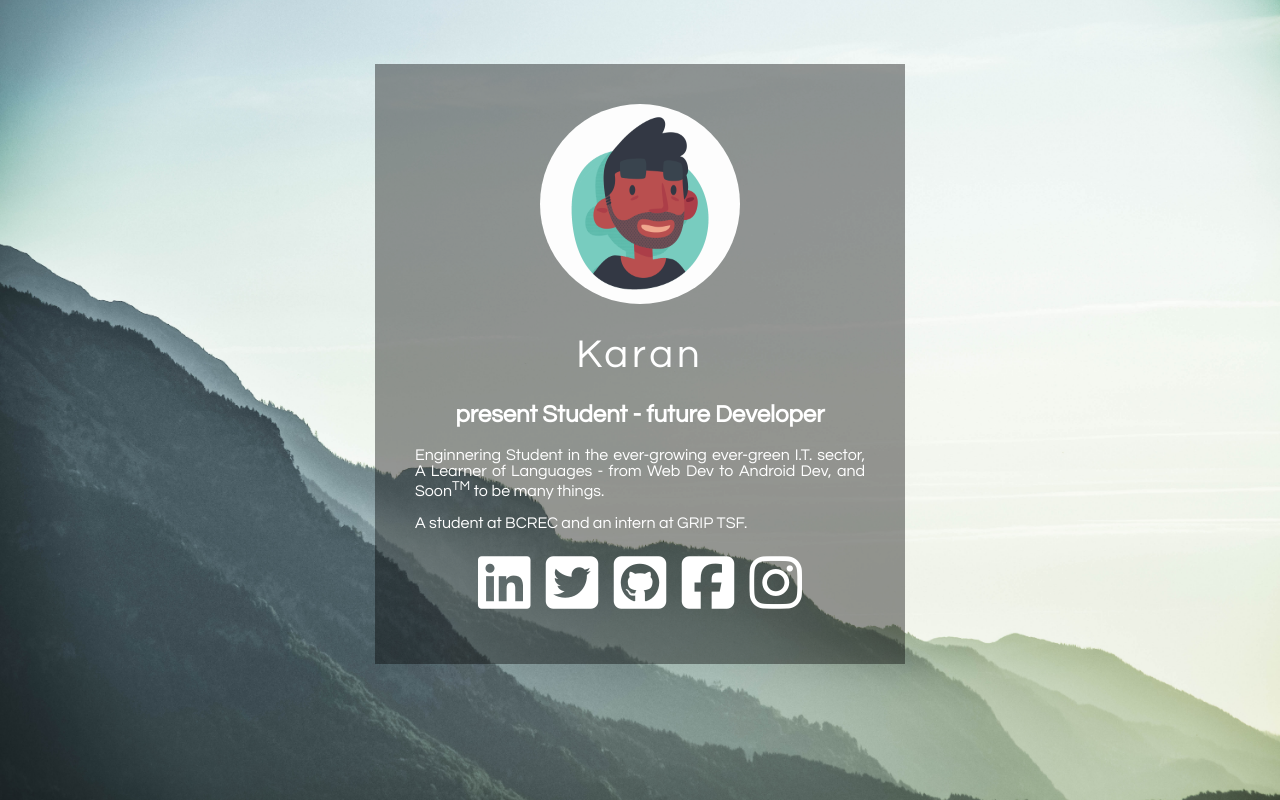
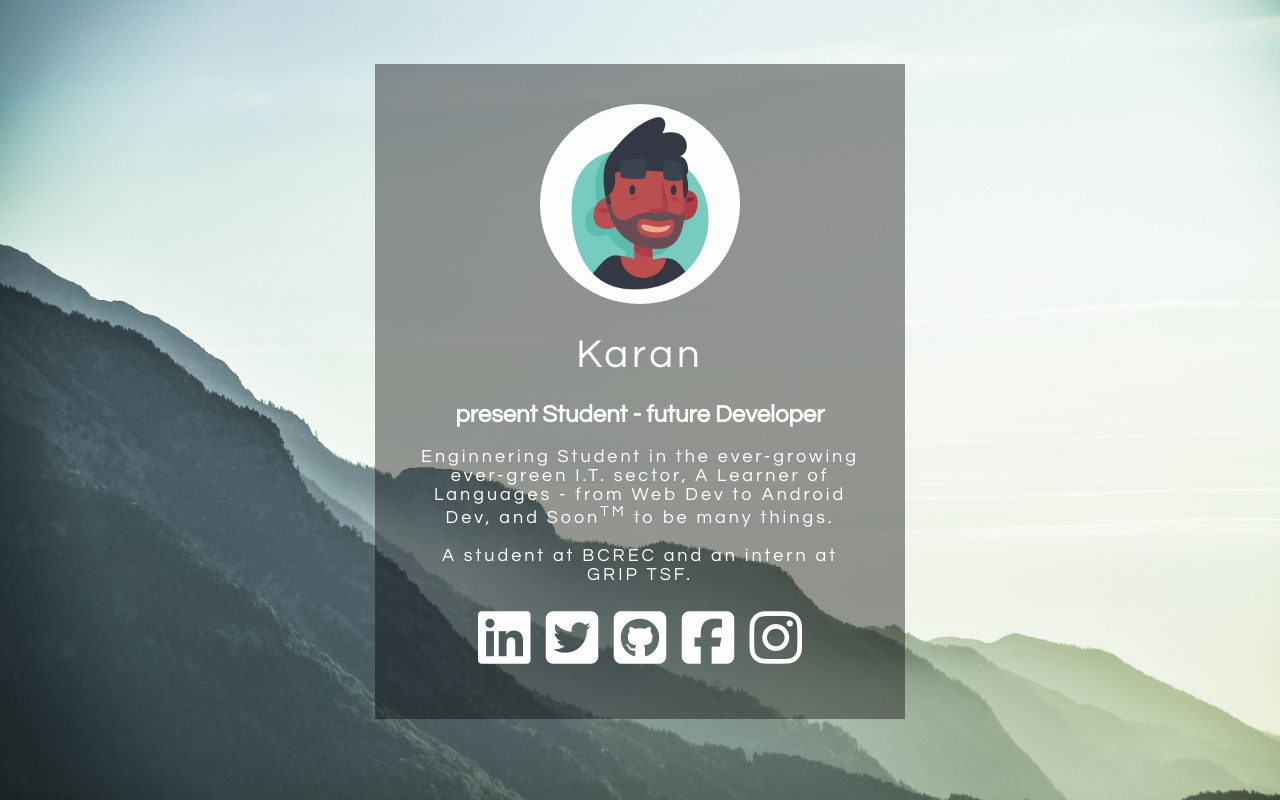
Before and after one commit to iCaran/icoders_webdev, a plain HTML site: page index.html in a window 1280 px wide. Drawn offline with Linux system fonts and the light colour scheme.

Commit message:
Update style.css

```diff
--- a/style.css
+++ b/style.css
@@ -27,13 +27,10 @@ body{
   letter-spacing: 4px;
   font-weight: 100;
 }
-.box h5{
-  font-size: 20px;
+.box p{
+  font-size: 18px;
   letter-spacing: 3px;
-  font-weight: 100;
-}
-.box p{
-  text-align: justify;
+  text-align: center;
 }
 ul{
   margin: 0;
```
